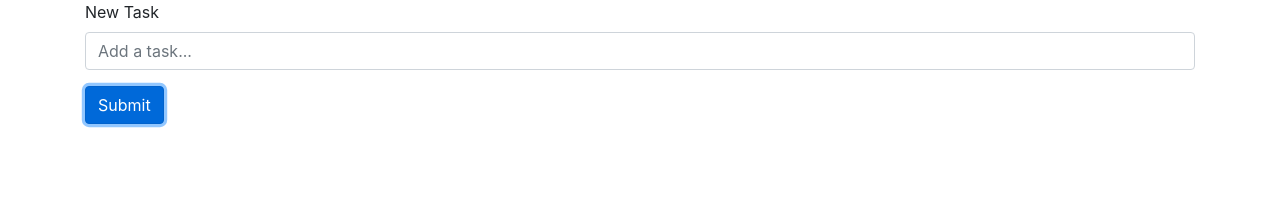
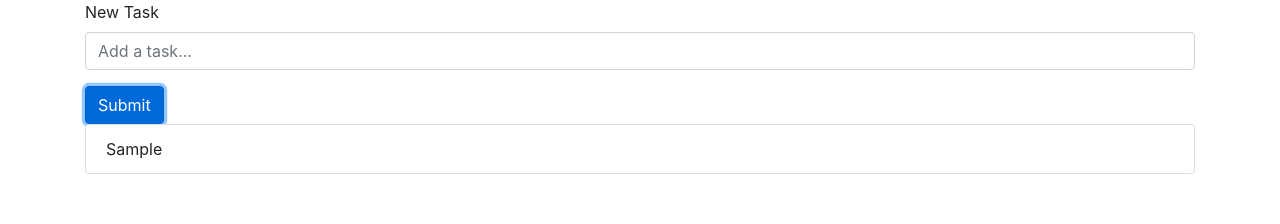
Before and after one commit to Tsugami/todolist-react-bootstrap, a React (Create React App) app: page / in a window 1280 px wide. Both pictures are taken after typing "Sample" into the empty fields and a click on the button "Submit". Shown: the top 224 px of the page. Built offline with nearby package versions, Linux system fonts and the light colour scheme.

Commit message:
add todo list

```diff
--- a/src/App.js
+++ b/src/App.js
@@ -1,5 +1,5 @@
 import React, { useState } from 'react'
-import { Container } from 'react-bootstrap'
+import { Container, ListGroup } from 'react-bootstrap'
 import TodoForm from './components/TodoForm'
 import { generateID } from './utils/generateID'
 
@@ -20,6 +20,11 @@ function App() {
         onChange={(event) => setNewTask(event.target.value)}
         onSubmit={onNewTask}
       />
+      <ListGroup>
+        {tasks.map((task) => (
+          <ListGroup.Item key={task.id}>{task.content}</ListGroup.Item>
+        ))}
+      </ListGroup>
     </Container>
   )
 }
```
